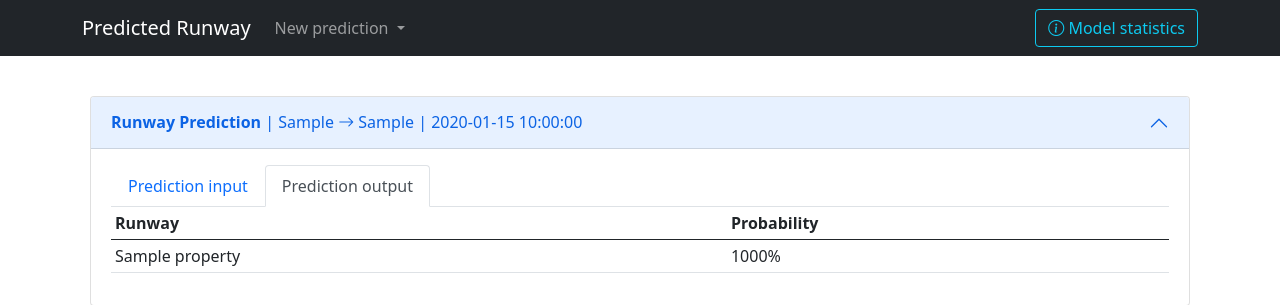
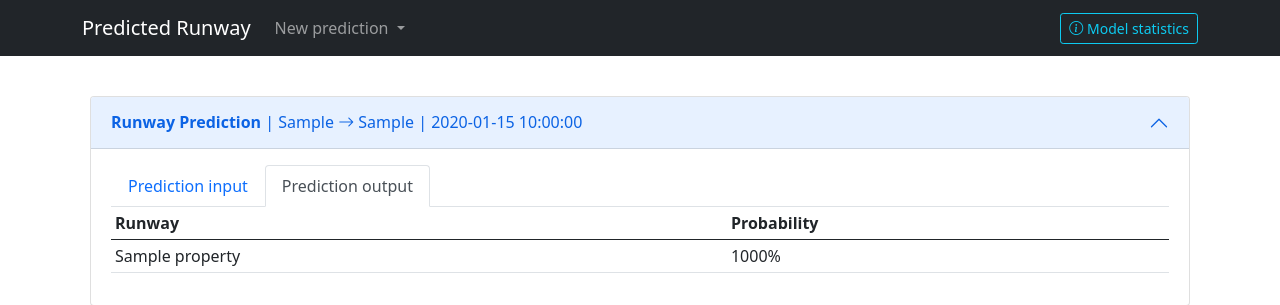
Before and after one commit to eurocontrol-swim/predicted-runway-api, a Flask app: template app/templates/runwayPrediction.html in a window 1280 px wide. Shown: the top 305 px of the page. Run offline with Flask 2, Linux system fonts and the light colour scheme; the template is opened without the code that fills it: most values are stand-ins (such as "Sample title", 1, 10 or a date in 2020); some libraries are stand-ins or nearby versions.

Commit message:
make stats button smaller

```diff
--- a/app/templates/runwayConfigStats.html
+++ b/app/templates/runwayConfigStats.html
@@ -1,5 +1,5 @@
 
-<button class="btn btn-outline-info"
+<button class="btn btn-outline-info btn-sm"
         type="button"
         data-bs-toggle="modal"
         data-bs-target="#modelStatsModal"
--- a/app/templates/runwayStats.html
+++ b/app/templates/runwayStats.html
@@ -1,5 +1,5 @@
 
-<button class="btn btn-outline-info"
+<button class="btn btn-outline-info btn-sm"
         type="button"
         data-bs-toggle="modal"
         data-bs-target="#modelStatsModal"
```
